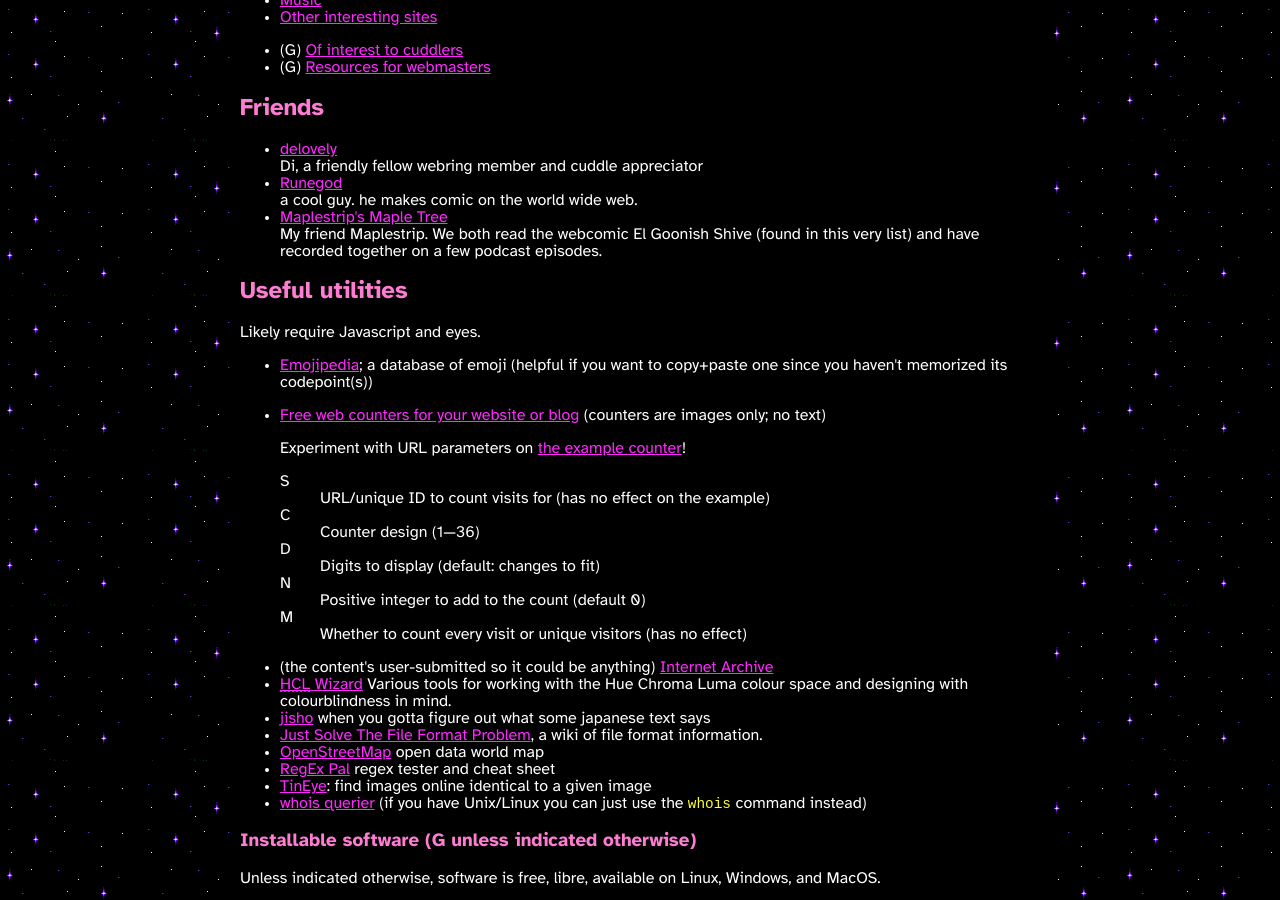
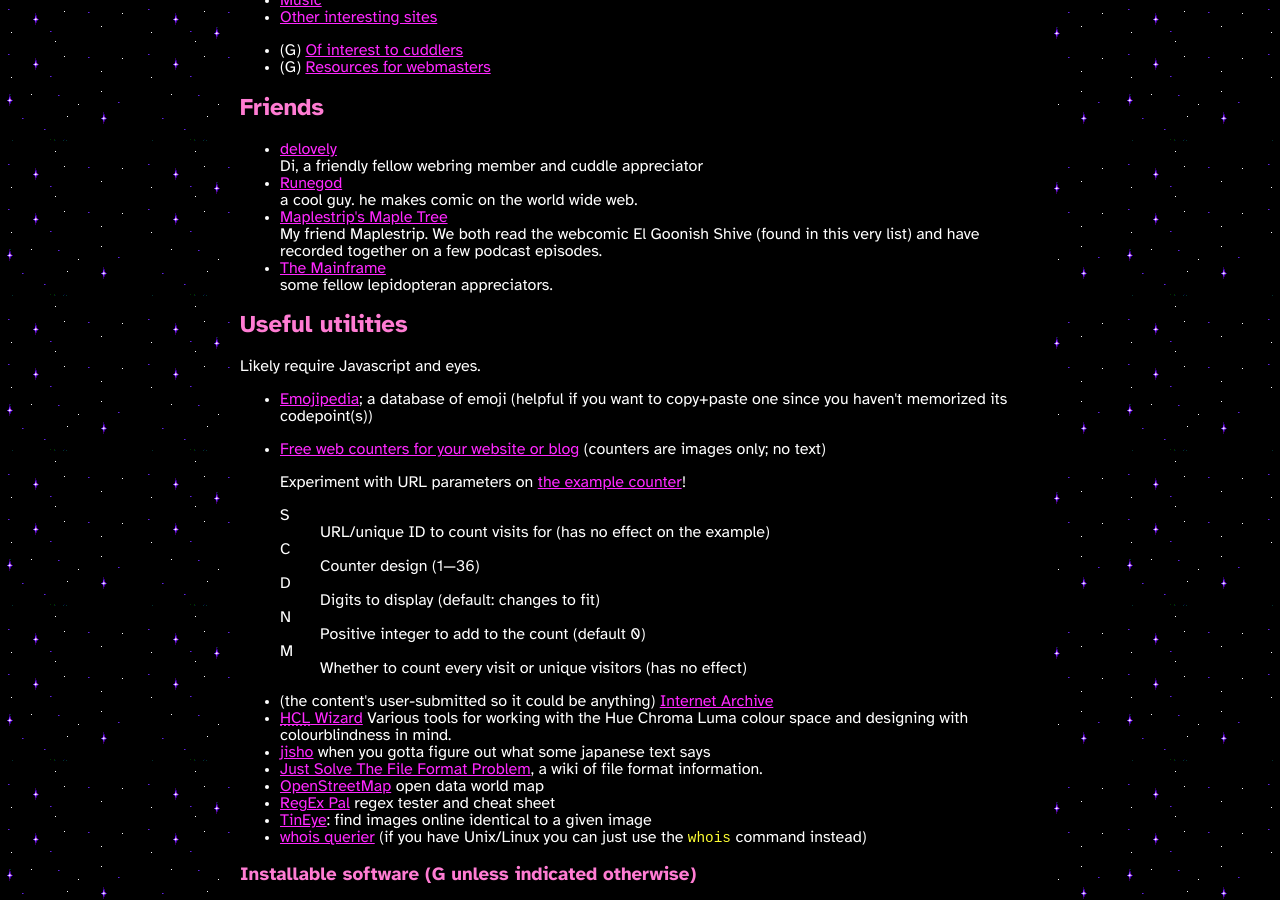
Before and after one commit to mincerafter42/mincerafter42.github.io, a Jekyll site: the page built from other-web-sites.md, in a window 1280 px wide and 900 px high, scrolled down 320 px. Built offline with Jekyll 4.4.1, drawn with Linux system fonts in a browser that asks for light colours; some of the changed text lies outside the part shown.

Commit message:
Linked to The Mainframe

```diff
--- a/other-web-sites.md
+++ b/other-web-sites.md
@@ -23,6 +23,8 @@
   a cool guy. he makes comic on the world wide web.
 - [Maplestrip's Maple Tree](http://maplestrip.space)
   My friend Maplestrip. We both read the webcomic El Goonish Shive (found in this very list) and have recorded together on a few podcast episodes.
+- [The Mainframe](https://sinclair-speccy.github.io/The-Mainframe/)
+  some fellow lepidopteran appreciators.
 
 ## Useful utilities
 Likely require Javascript and eyes.
```
Also changed, not shown: other parts of other-web-sites.md (+1 -1 lines).
